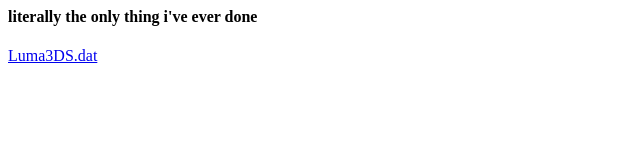
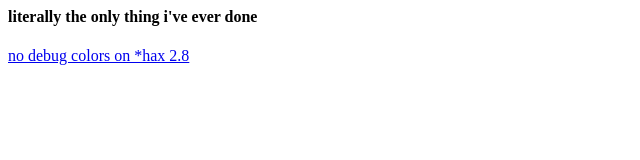
Before and after one commit to phoen1x74/phoen1x274.github.io, a plain HTML site: page index.html in a window 1280 px wide. Shown: the whole page, without its empty margins (0-640 px from the left). Drawn offline with Linux system fonts and the light colour scheme.

Commit message:
now it's not a complete clone of ihaveamac's lol

```diff
--- a/index.html
+++ b/index.html
@@ -5,7 +5,7 @@
   <body>
     <p>
       <h4>literally the only thing i've ever done</h4>
-      <a href="http://phoen1x74.github.io/ninjhax2.x">Luma3DS.dat</a><br>
+      <a href="http://phoen1x74.github.io/ninjhax2.x">no debug colors on *hax 2.8</a><br>
     </p>
   </body>
 </html>
```
